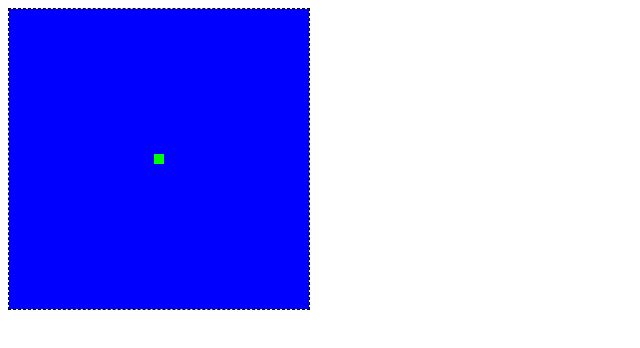
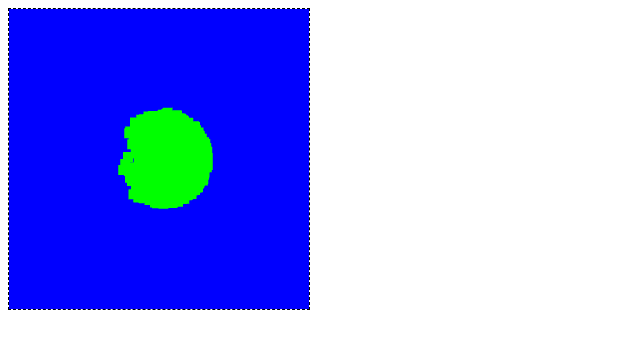
Before and after one commit to slooi/CubicCritters, a plain HTML site: page index.html in a window 1280 px wide. Shown: the whole page, without its empty margins (0-640 px from the left). Drawn offline with Linux system fonts and the light colour scheme; animation ran at ten frames a second.

Commit message:
Critter can move

```diff
--- a/components.js
+++ b/components.js
@@ -102,7 +102,7 @@ const comps = {
 			delY:0
 		},
 		update: function(){
-			this.dir+=Math.PI*0.1
+			this.dir+=Math.random()-0.5
 			this.delX = Math.cos(this.dir)*this.speed
 			this.delY = Math.sin(this.dir)*this.speed
 		}
--- a/entities.js
+++ b/entities.js
@@ -44,7 +44,8 @@ function createEntity(componentList,entityStats){
 		update:updateEntity,
 		add:addComponent,
 		remove:removeComponent,
-		addStats
+		addStats,
+		getPos
 	}
 
 
--- a/index.html
+++ b/index.html
@@ -16,7 +16,7 @@
 			attribute vec2 a_Position;
 
 			void main(){
-				gl_Position = vec4(a_Position,0,1);
+				gl_Position = vec4(a_Position/150.0,0,1);
 				gl_PointSize = 10.0;
 			}
 		</script>
--- a/main.js
+++ b/main.js
@@ -2,15 +2,15 @@ console.log('loaded main.js')
 
 
 let oldTime = -new Date()
-const fps = 1
+const fps = 60
 let critters = []
-
+let critterPos = []
 
 init()
 
 function init(){
-	for(let i=0;i<100;i++){
-		critters[i] = createEntity(['aiControlled','mover'],{x:0,y:0,dir:0,speed:10})
+	for(let i=0;i<1000;i++){
+		critters[i] = createEntity(['aiControlled','mover'],{x:0,y:0,dir:0,speed:1})
 	}
 
 	looper()
@@ -18,9 +18,13 @@ function init(){
 
 
 function eachFrame(){
+	critterPos = []	//!@#!@#
 	critters.forEach(critter=>{
 		critter.update()
+		critterPos.push(...critter.getPos())
+		// console.table(critterPos)
 	})
+	render(critterPos)
 }
 
 function looper(){
--- a/webgl.js
+++ b/webgl.js
@@ -65,10 +65,16 @@ gl.vertexAttribPointer(
 gl.enableVertexAttribArray(attribLocations.a_Position)
 
 // render
-gl.drawArrays(gl.POINTS,0,1)
-
+render(data)
 
 // FUNCTIONS
+function render(newData){
+	data = newData
+	gl.bufferData(gl.ARRAY_BUFFER,new Float32Array(data),gl.STATIC_DRAW)
+	gl.clear(gl.COLOR_BUFFER_BIT)
+	gl.drawArrays(gl.POINTS,0,data.length/2)
+}
+
 function buildShader(type,source){
 	const shader = gl.createShader(type)
 	gl.shaderSource(shader,source)
```
